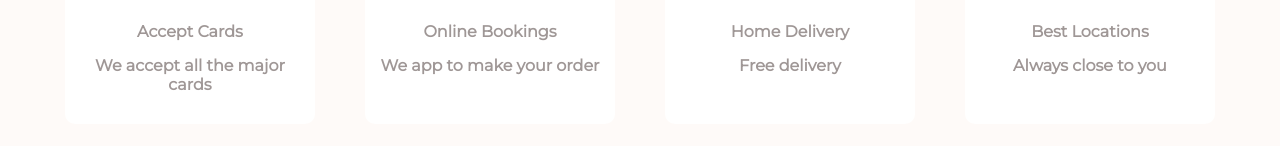
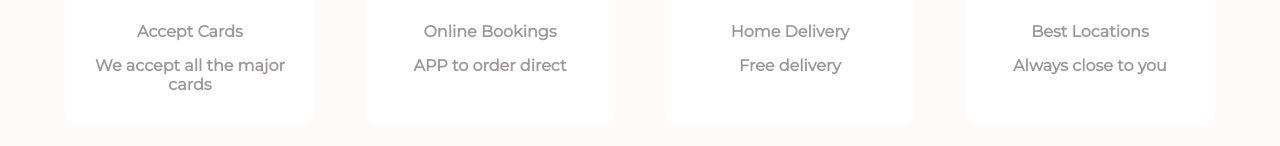
Before and after one commit to AlejandroCozumel/Hackademy, a plain HTML site: page index.html in a window 1280 px wide. Shown: the part 3069-3215 px from the top of the page. Drawn offline with nearby package versions, Linux system fonts and the light colour scheme; no server answers.

Commit message:
Update index.html

```diff
--- a/index.html
+++ b/index.html
@@ -121,7 +121,7 @@
             <div class="product-box">
                 <img class="image" src="img/order.svg">
                 <div class="title">Online Bookings</div>
-                <div class="price">We app to make your order</div>
+                <div class="price">APP to order direct</div>
             </div>
             <div class="product-box">
                 <img class="image" src="img/delivery.svg">
```
